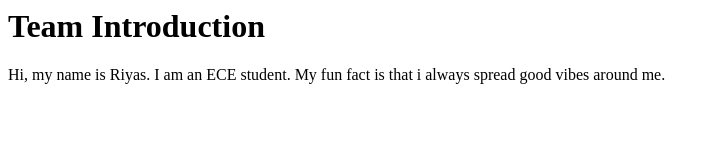
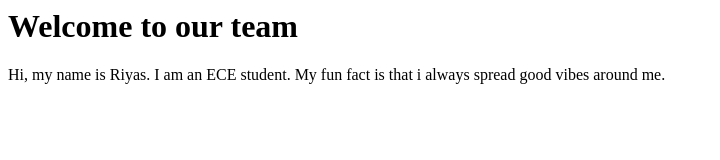
Before and after one commit to RiyasAhamed-17/team_intro, a plain HTML site: page index.html in a window 1280 px wide. Shown: the whole page, without its empty margins (0-720 px from the left). Drawn offline with Linux system fonts and the light colour scheme.

Commit message:
Updated team heading

```diff
--- a/index.html
+++ b/index.html
@@ -3,7 +3,7 @@
         <title>Team Introduction</title>
     </head>
     <body>
-        <h1>Team Introduction</h1>
+        <h1>Welcome to our team</h1>
 
         <p>
             Hi, my name is Riyas.
```
